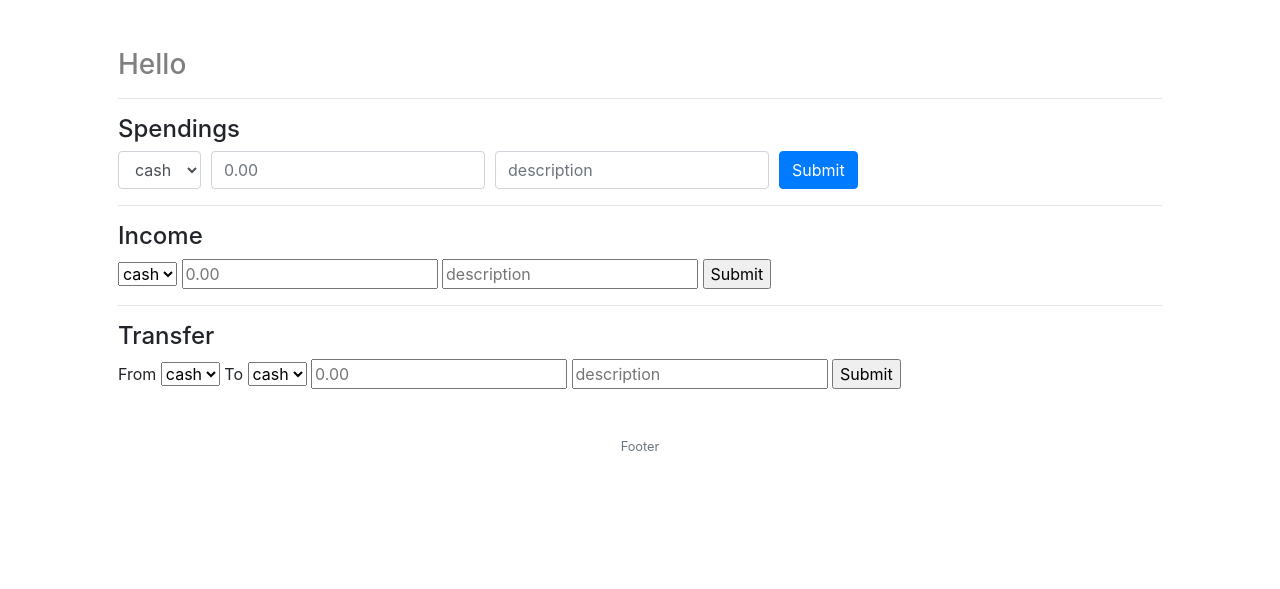
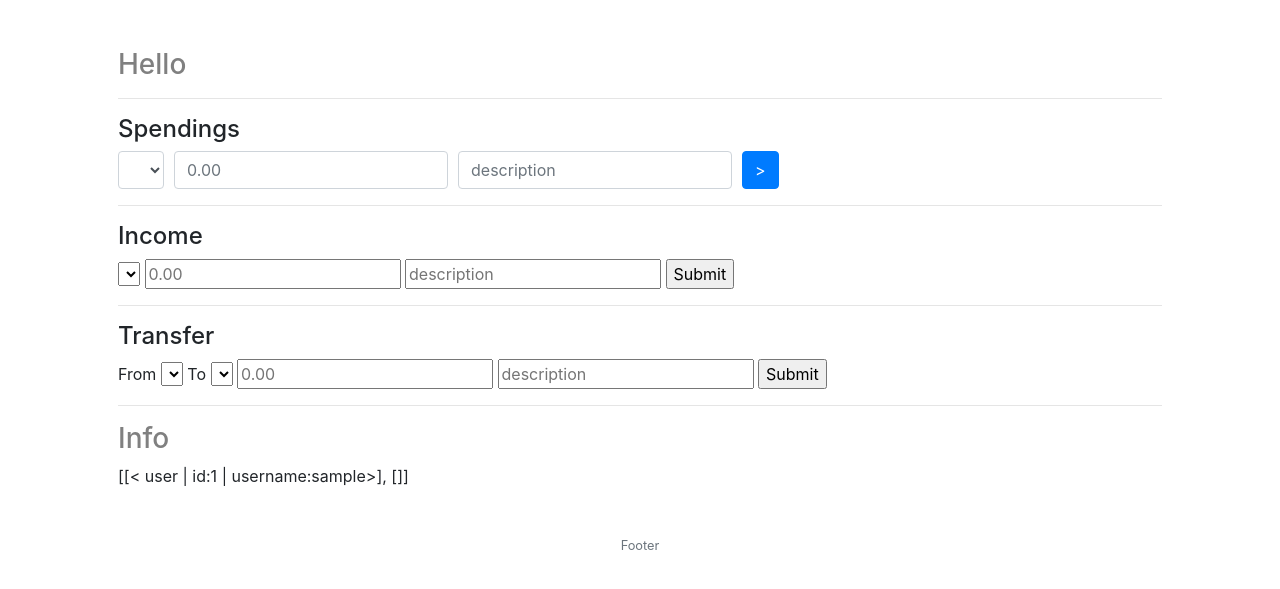
Before and after one commit to kftlfd/trkfin, a Flask app: page /home in a window 1280 px wide. Shown: the part 66-655 px from the top of the page. Run offline with Flask 2, Linux system fonts and the light colour scheme; the visitor is signed in with stand-in values (Sample User, id 1); data comes from the database, SQL or seed files in the repository; data that the repository does not hold is empty.

Commit message:
updated forms

```diff
--- a/trkfin/forms.py
+++ b/trkfin/forms.py
@@ -1,39 +1,25 @@
+from flask_login import current_user
 from flask_wtf import FlaskForm
 from wtforms import StringField, PasswordField, BooleanField, SubmitField, DecimalField, SelectField
 from wtforms.validators import ValidationError, DataRequired, Optional, EqualTo
 from wtforms.widgets.html5 import NumberInput
 
-from trkfin.models import Users
-
-tdSources = {
-    'cash': 0,
-    'card': 0,
-}
+from trkfin.models import Users, Wallets
 
 
 class LoginForm(FlaskForm):
-
     username = StringField('Username', validators=[DataRequired()])
-
     email = StringField('E-Mail', validators=[Optional()])
-
     password = PasswordField('Password', validators=[DataRequired()])
-
     remember_me = BooleanField('Remember Me')
-
     submit = SubmitField('Sign In')
 
 
 class RegistrationForm(FlaskForm):
-
     username = StringField('Username', validators=[DataRequired()])
-
     email = StringField('E-Mail', validators=[Optional()])
-
     password = PasswordField('Password', validators=[DataRequired()])
-
     confirm = PasswordField('Repeat password', validators=[DataRequired(), EqualTo('password', message="must match")])
-
     submit = SubmitField('Sign Up')
 
     def validate_username(self, username):
@@ -43,51 +29,25 @@ class RegistrationForm(FlaskForm):
 
 
 class FormSpending(FlaskForm):
-
     sp_ts = "timestamp"
-
-    srcs = []
-    for key, value in tdSources.items():
-        srcs.append(key)
-    sp_source = SelectField("Source", validators=[DataRequired()], choices=srcs)
-
+    sp_source = SelectField("Source", validators=[DataRequired()])
     sp_amount = DecimalField('Amount', validators=[DataRequired()], widget=NumberInput(min=0.0, step=0.01), render_kw={'placeholder': '0.00'})
-
     sp_description = StringField('Description', validators=[Optional()], render_kw={'placeholder': 'description'})
-
-    sp_submit = SubmitField('Submit') #, id='submit-spending'
+    sp_submit = SubmitField('>') #, id='submit-spending'
 
 
 class FormIncome(FlaskForm):
-
     inc_ts = "timestamp"
-
-    srcs = []
-    for key, value in tdSources.items():
-        srcs.append(key)
-    inc_destination = SelectField("Destination", validators=[DataRequired()], choices=srcs)
-
+    inc_destination = SelectField("Destination", validators=[DataRequired()])
     inc_amount = DecimalField('Amount', validators=[DataRequired()], widget=NumberInput(min=0.0, step=0.01), render_kw={'placeholder': '0.00'})
-
     inc_description = StringField('Description', validators=[Optional()], render_kw={'placeholder': 'description'})
-
     inc_submit = SubmitField('Submit') #, id='submit-income'
 
 
 class FormTransfer(FlaskForm):
-
     tr_ts = "timestamp"
-
-    srcs = []
-    for key, value in tdSources.items():
-        srcs.append(key)
-
-    tr_source = SelectField("From", validators=[DataRequired()], choices=srcs)
-
-    tr_destination = SelectField("To", validators=[DataRequired()], choices=srcs)
-
+    tr_source = SelectField("From", validators=[DataRequired()])
+    tr_destination = SelectField("To", validators=[DataRequired()])
     tr_amount = DecimalField('Amount', validators=[DataRequired()], widget=NumberInput(min=0.0, step=0.01), render_kw={'placeholder': '0.00'})
-
     tr_description = StringField('Description', validators=[Optional()], render_kw={'placeholder': 'description'})
-
     tr_submit = SubmitField('Submit')
--- a/trkfin/routes.py
+++ b/trkfin/routes.py
@@ -3,16 +3,8 @@ from flask_login import current_user, login_user, logout_user, login_required
 from werkzeug.urls import url_parse
 
 from trkfin import app, db
-from trkfin.models import Users
+from trkfin.models import Users, Wallets
 from trkfin.forms import LoginForm, RegistrationForm, FormSpending, FormIncome, FormTransfer
-
-
-tdSources = {
-    'cash': 0,
-    'card': 0,
-}
-
-
 
 
 @app.route("/")
@@ -35,17 +27,36 @@ def home():
     f_tr = FormTransfer()
     forms = {"sp": f_sp, "inc": f_inc, "tr": f_tr}
 
+    # load wallets
+    srcs = []
+    for w in Wallets.query.filter_by(user_id=current_user.id).all():
+        srcs.append(w.wallet)
+    f_sp.sp_source.choices = srcs
+    f_inc.inc_destination.choices = srcs
+    f_tr.tr_source.choices = srcs
+    f_tr.tr_destination.choices = srcs
+
     # received spendings form
     if f_sp.sp_submit.data and f_sp.validate():
-        tdSources[f_sp.sp_source.data] += f_sp.sp_amount.data
+        w = Wallets.query.filter_by(user_id=current_user.id, wallet=f_sp.sp_source.data).first()
+        w.holds -= float(f_sp.sp_amount.data)
+        db.session.commit()
 
     # received income form
     if f_inc.inc_submit.data and f_inc.validate():
-        tdSources[f_inc.inc_destination.data] += f_inc.inc_amount.data
+        w = Wallets.query.filter_by(user_id=current_user.id, wallet=f_inc.inc_destination.data).first()
+        w.holds += float(f_inc.inc_amount.data)
+        db.session.commit()
 
     # received transer form
+    # TODO
 
-    return render_template("index.html", forms=forms)
+    info = [
+        Users.user(current_user.id),
+        Wallets.wallets(current_user.id)
+    ]
+
+    return render_template("index.html", forms=forms, info=info)
 
 
 @app.route("/welcome")
@@ -65,16 +76,22 @@ def register():
     # if received a valid form
     if form.validate_on_submit():
 
-        # remember registration info
+        # record user to db
         new_user = Users(username=form.username.data, email=form.email.data)
         new_user.set_password(form.password.data)
-
-        # insert write new user to db
         db.session.add(new_user)
         db.session.commit()
 
+        # create default wallet for user
+        new_wallet = Wallets(user_id=new_user.id, wallet='cash', holds=42.15)
+        db.session.add(new_wallet)
+        db.session.commit()
+
         # success
+        flash(f'{new_user}')
+        flash(f'{new_wallet}')
         flash('Successfully registered')
+
         return redirect(url_for('login'))
 
     return render_template("register.html", form=form)
--- a/trkfin/templates/index.html
+++ b/trkfin/templates/index.html
@@ -82,4 +82,12 @@
     </form>
   </div>
 
+  <hr>
+  <div>
+    <h3>Info</h3>
+    <div>
+      {{ info }}
+    </div>
+  </div>
+
 {% endblock %}
```
